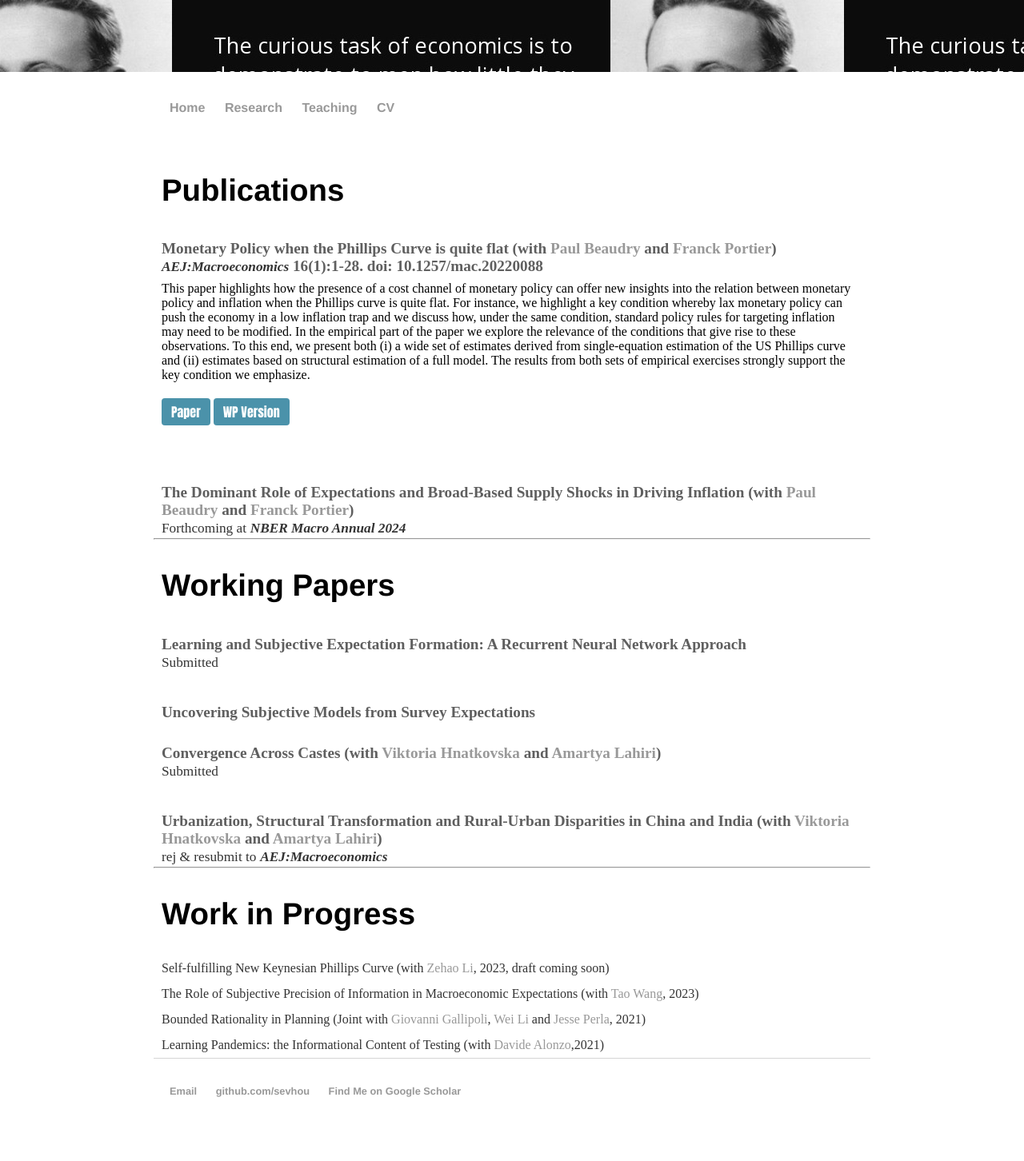
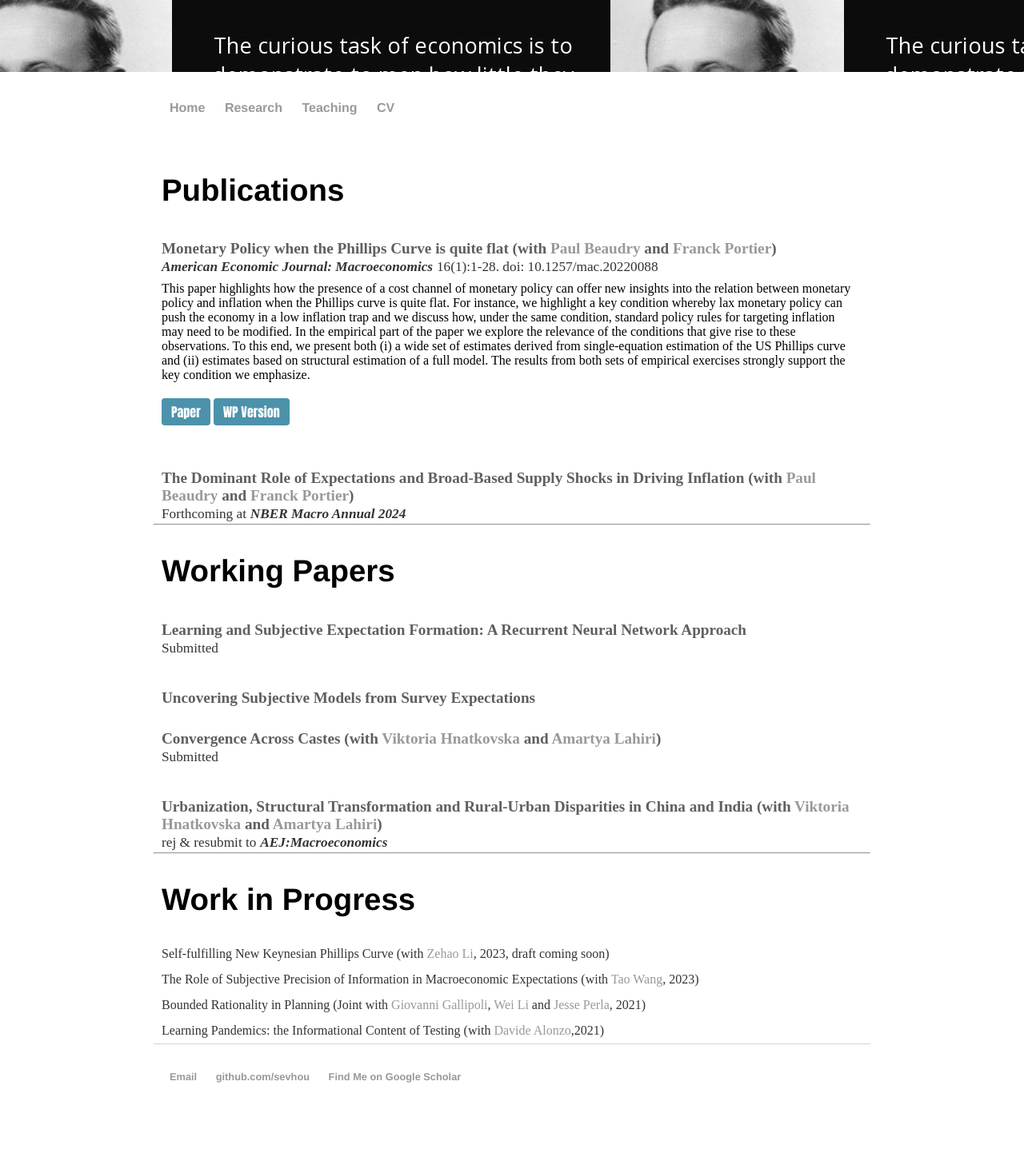
Before and after one commit to sevhou/sevhou.github.io, a Jekyll site: the page built from research/index.html, in a window 1280 px wide. Shown: the whole page at 80% size. Built offline with Jekyll 4.4.1, drawn with Linux system fonts in a browser that asks for light colours.

Commit message:
Update index.html

```diff
--- a/research/index.html
+++ b/research/index.html
@@ -20,7 +20,7 @@ title: Research
 	<h1>Publications</h1>
 
 	<h2 type="button" class="slide-toggle">Monetary Policy when the Phillips Curve is quite flat (with <a href="https://economics.ubc.ca/faculty-and-staff/paul-beaudry/">Paul Beaudry</a> and <a href="https://fportier.wordpress.com/">Franck Portier</a>) <br>
-	<jname>AEJ:Macroeconomics</jname> 16(1):1-28. doi: 10.1257/mac.20220088</h2>
+	<jname>American Economic Journal: Macroeconomics</jname> <pubf>16(1):1-28. doi: 10.1257/mac.20220088</pubf></h2>
     <div class="box_show">
         <div class="box-inner">This paper highlights how the presence of a cost channel of monetary policy can offer new insights into the relation between monetary policy and inflation when the Phillips curve is quite flat.   For instance, we highlight a key condition whereby lax monetary policy can push the economy in a low inflation trap and we discuss how, under the same condition, standard policy rules for targeting inflation may need to be modified.  In the empirical part of the paper we explore the relevance of the conditions that give rise to these observations.  To this end, we present both (i) a wide set of estimates derived from single-equation estimation of the US Phillips curve and (ii) estimates based on structural estimation of a full model. The results from both sets of empirical exercises strongly support the key condition we emphasize.
 
@@ -28,7 +28,7 @@ title: Research
       </div>
     </div>
 
-	<br><h2 type="button" class="slide-toggle">The Dominant Role of Expectations and Broad-Based Supply Shocks in Driving Inflation (with <a href="https://economics.ubc.ca/faculty-and-staff/paul-beaudry/">Paul Beaudry</a> and <a href="https://fportier.wordpress.com/">Franck Portier</a>)<br>
+	<h2 type="button" class="slide-toggle">The Dominant Role of Expectations and Broad-Based Supply Shocks in Driving Inflation (with <a href="https://economics.ubc.ca/faculty-and-staff/paul-beaudry/">Paul Beaudry</a> and <a href="https://fportier.wordpress.com/">Franck Portier</a>)<br>
 <pubf>Forthcoming at</pubf> <jname>NBER Macro Annual 2024</jname></h2></h2>
     <div class="box">
         <br><div class="box-inner"> In light of the experience of the last few years, the object of this paper is to re-examine the role of supply shocks, labour market tightness and expectation formation in explaining bouts of inflation.  We begin by showing that a quasi-flat Phillips curve,  which was popular prior to the pandemic, still fits the post-2020 US data well with the implication that (1)  labour market tightness likely played a limited role in generating recent inflation and (2) changes in short term inflation expectations induced by supply shocks likely played a major role.  We then explore how best to capture the join dynamics of inflation and inflation expectations in response to supply shocks.  Given the difficulty of capturing these dynamics under rational expectations, we propose and evaluate a model with bounded rationality.  In our model,  supply shocks that affect many goods affect inflation expectations and this drives persistent inflation dynamics, while supply shocks that are concentrated in a sector lead to much more temporary changes in both inflation and inflation expectations. Although our departure from full rationality is minor, it allows perceived common shocks to dis-aggregated inflation series to be amplified and propagated over time in a manner consistent with observation.
```
